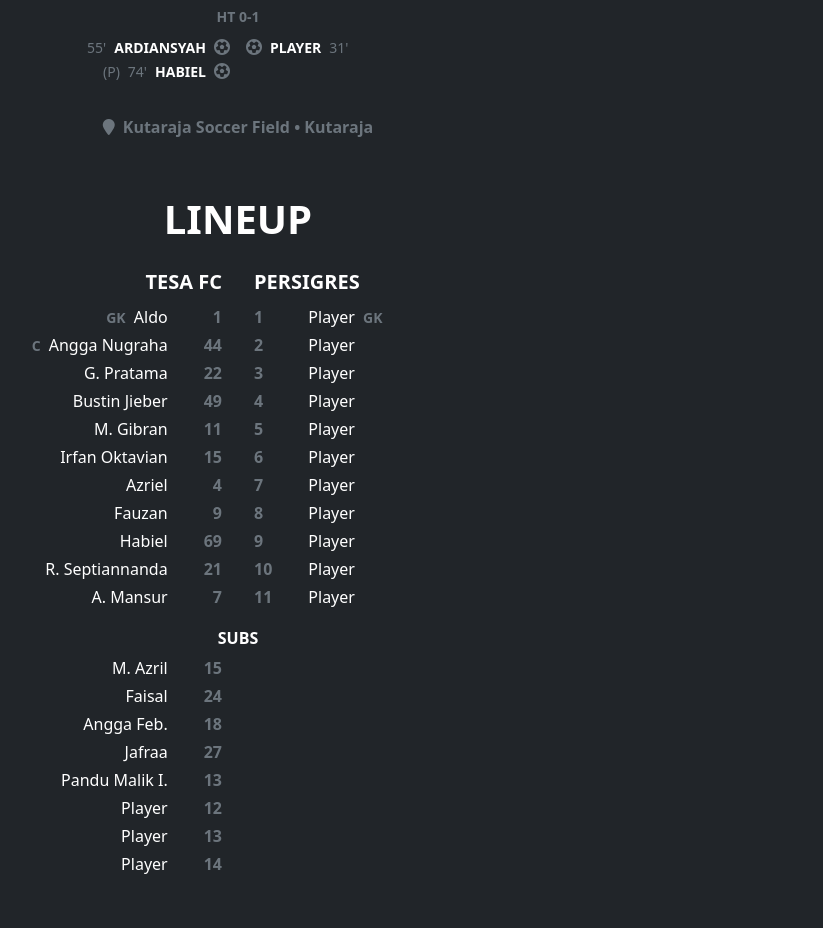
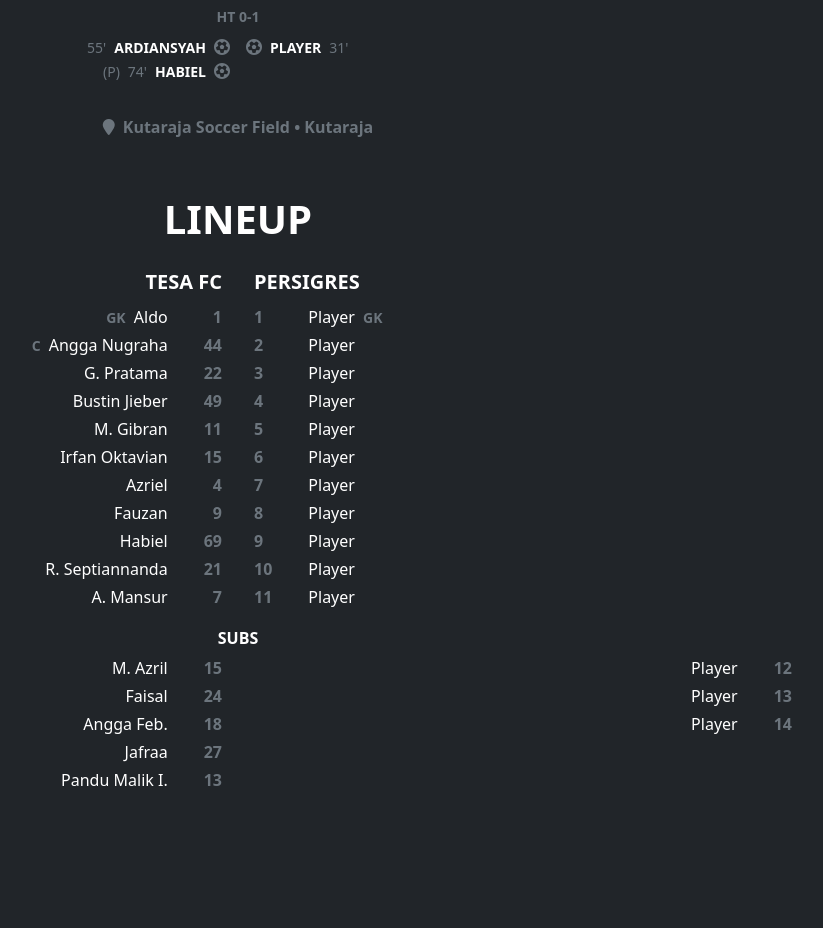
Before and after one commit to tesafc/tesafc.github.io, a Jekyll site: the page built from _matches/2022-06-25.md, in a window 1280 px wide. Shown: the part 925-1853 px from the top of the page, without its empty margins (402-1225 px from the left). Built offline with Jekyll 4.4.1, drawn with Linux system fonts in a browser that asks for light colours; nearby versions of some CDN libraries; after the commit the page ends 1769 px from its top, so only the background shows below that.

Commit message:
Update match.html

```diff
--- a/_layouts/match.html
+++ b/_layouts/match.html
@@ -109,6 +109,8 @@ layout: default
           <span class="d-inline-block col-1 text-uppercase text-secondary fw-bolder">{{ player.no-punggung }}</span>
         </li>
         {% endfor %}
+      </ul>
+      <ul class="col-6 list-group border-0 rounded-0 p-0 pe-3">
         {% for player in page.lineup.away-team.subs %}
         <li class="d-block row g-0 list-group-item text-bg-dark text-end border-0 p-0 pb-1">
           {% if player.role %}<small class="d-inline-block block col-auto text-uppercase fw-bolder text-secondary">{{ player.role }}</small>{% endif %}
```
